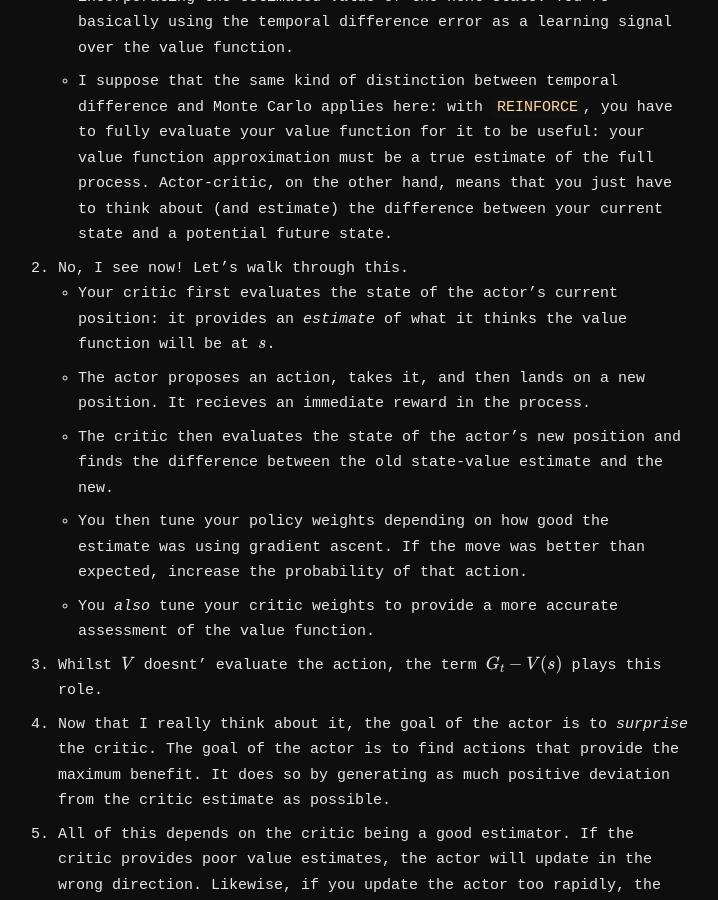
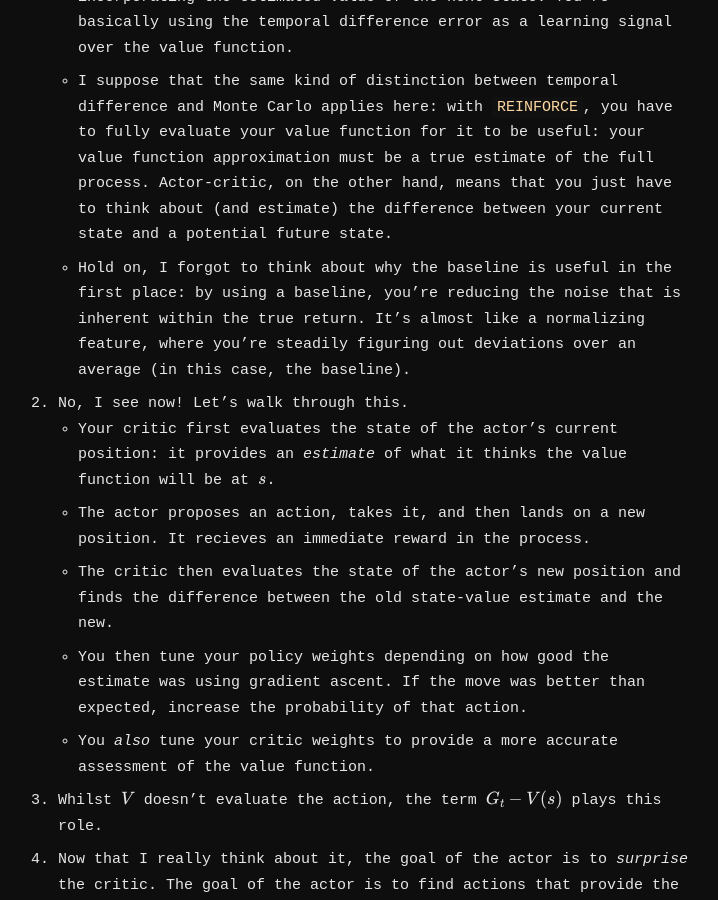
Before and after one commit to aravinthen/aravinthen.github.io, a Jekyll site: the page built from _log/2026-02-24.md, in a window 1280 px wide and 900 px high, scrolled down 709 px. Shown: the whole window, without its empty margins (286-1004 px from the left). Built offline with Jekyll 4.4.1, drawn with Linux system fonts in a browser that asks for light colours.

Commit message:
daily update

```diff
--- a/_log/2026-02.md
+++ b/_log/2026-02-24.md
@@ -14,13 +14,14 @@ tags: [reinforcement-learning]
     * `REINFORCE` with baseline serves as a means of reducing variance in the original reinforce method. Given that it employs $$V(s)$$, it is *not* a means of evaluating actions - the action doesn't even come into it: this method cannot tell you how good a particular action is.
     * Actor-critic methods, on the other hand, evaluate actions by incorporating the estimated value of the next state. You're basically using the temporal difference error as a learning signal over the value function.
     * I suppose that the same kind of distinction between temporal difference and Monte Carlo applies here: with `REINFORCE`, you have to fully evaluate your value function for it to be useful: your value function approximation must be a true estimate of the full process. Actor-critic, on the other hand, means that you just have to think about (and estimate) the difference between your current state and a potential future state.
+    * Hold on, I forgot to think about why the baseline is useful in the first place: by using a baseline, you're reducing the noise that is inherent within the true return. It's almost like a normalizing feature, where you're steadily figuring out deviations over an average (in this case, the baseline).
 2. No, I see now! Let's walk through this.
     * Your critic first evaluates the state of the actor's current position: it provides an *estimate* of what it thinks the value function will be at $$s$$.
     * The actor proposes an action, takes it, and then lands on a new position. It recieves an immediate reward in the process.
     * The critic then evaluates the state of the actor's new position and finds the difference between the old state-value estimate and the new.
     * You then tune your policy weights depending on how good the estimate was using gradient ascent. If the move was better than expected, increase the probability of that action.
     * You *also* tune your critic weights to provide a more accurate assessment of the value function.
-3. Whilst $$V$$ doesnt' evaluate the action, the term $$G_t - V(s)$$ plays this role.
+3. Whilst $$V$$ doesn't evaluate the action, the term $$G_t - V(s)$$ plays this role.
 4. Now that I really think about it, the goal of the actor is to *surprise* the critic. The goal of the actor is to find actions that provide the maximum benefit. It does so by generating as much positive deviation from the critic estimate as possible.
 5. All of this depends on the critic being a good estimator. If the critic provides poor value estimates, the actor will update in the wrong direction. Likewise, if you update the actor too rapidly, the value estimates that depend on what the actor samples become outdated. I suppose the instability will be compounded by bootstrapping, which is presumably why these methods are prone to collapsing in the first place. *Ah, hold up!* This is why proximal policy optimisation works!!! It stops the actor from moving too far and rendering the critic outdated!
 6. The essence here is that the critic is *subjective*, whereas the baseline is not.
```
Also changed, not shown: _log/2026-02-25.md (added, +23 -0 lines).
